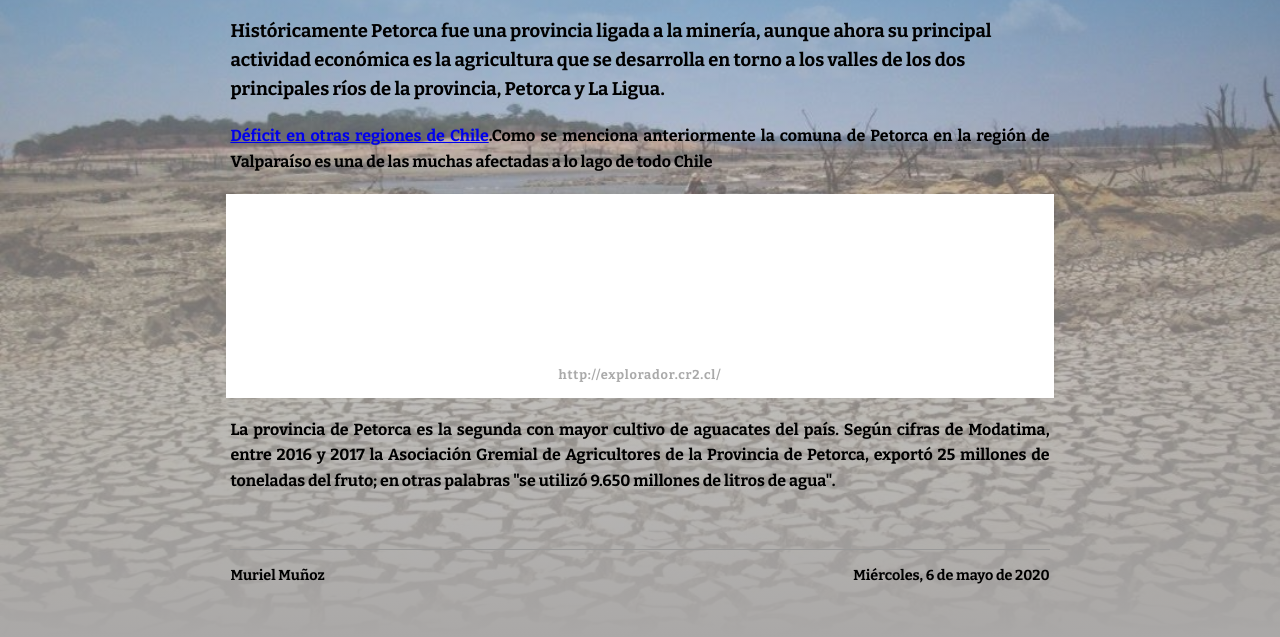
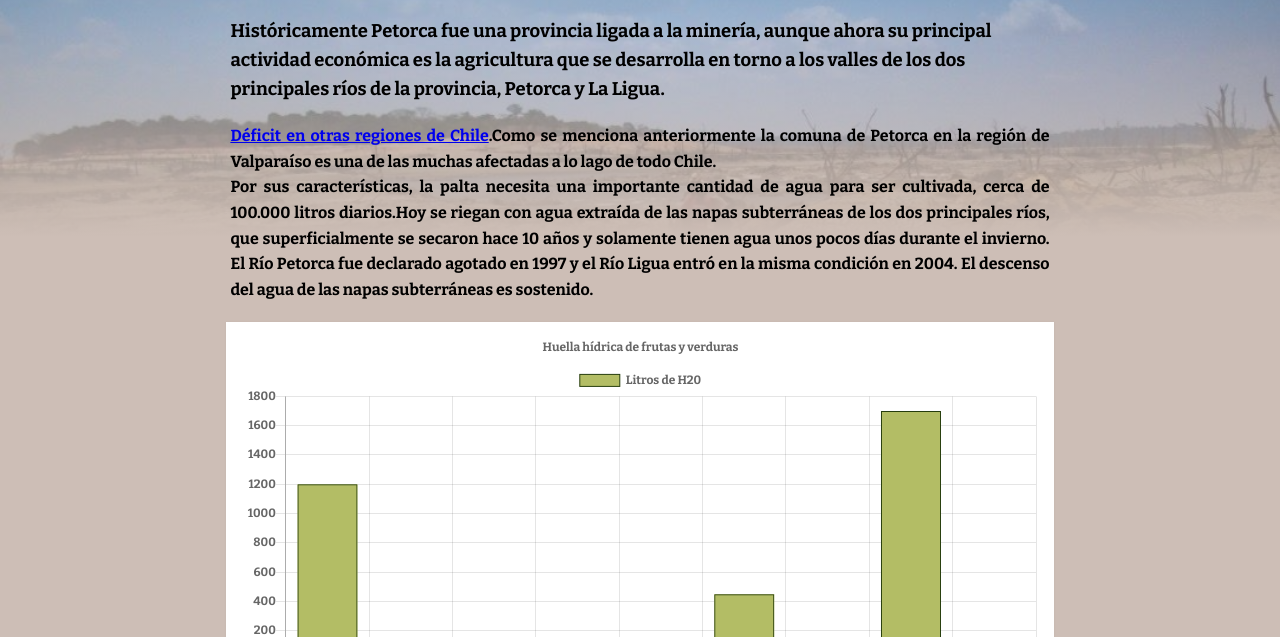
Before and after one commit to murimu/clase-09, a plain HTML site: page page-2.html in a window 1280 px wide. Shown: the part 163-800 px from the top of the page. Drawn offline with nearby package versions, Linux system fonts and the light colour scheme.

Commit message:
Add files via upload

```diff
--- a/estilo.css
+++ b/estilo.css
@@ -6,7 +6,7 @@ html, body {
 
 body {
     color: #000;
-    background: linear-gradient(180deg, rgba(105, 146, 171, 0.7) 100px, rgba(170, 168, 167, 0.5) 300px, rgba(170, 168, 167, 1) 800px), url('media/sequia.jpg');
+    background: linear-gradient(180deg, rgba(105, 146, 171, 0.7) 100px, rgba(170, 168, 167, 0.5) 200px, rgba(205, 190, 182, 1) 400px), url('media/sequia.jpg');
     background-size: 100% auto;
     background-repeat: no-repeat;
     font-family: 'Bitter', serif;
--- a/page-2.html
+++ b/page-2.html
@@ -50,12 +50,15 @@
         <section>
             <h2>Petorca y la industria de la palta</h2>
             <p>Históricamente Petorca fue una provincia ligada a la minería, aunque ahora su principal actividad económica es la agricultura que se desarrolla en torno a los valles de los dos principales ríos de la provincia, Petorca y La Ligua. </p>
-            <p><a href="page-1.html">Déficit en otras regiones de Chile</a>.Como se menciona anteriormente la comuna de Petorca en la región de Valparaíso es una de las muchas afectadas a lo lago de todo Chile</p>
+            <p><a href="page-1.html">Déficit en otras regiones de Chile</a>.Como se menciona anteriormente la comuna de Petorca en la región de Valparaíso
+               es una de las muchas afectadas a lo lago de todo Chile.
+             <br>Por sus características, la palta necesita una importante cantidad de agua para ser cultivada, cerca de 100.000 litros diarios.Hoy se riegan con agua extraída de las napas subterráneas de los dos principales ríos, que superficialmente se secaron hace 10 años y solamente tienen agua unos pocos días durante el invierno. El Río Petorca fue declarado agotado en 1997 y el Río Ligua entró en la misma condición en 2004. El descenso del agua de las napas subterráneas es sostenido. </p>
             <figure>
                 <canvas id="uci"></canvas>
-                <figcaption>http://explorador.cr2.cl/</figcaption>
+                <figcaption> https://www.cienciasambientales.com/es/noticias-ambientales/infografia-fundacion-aquae-huella-hidrica-produccion-de-alimentos-17218figcaption>
             </figure>
-            <p>La provincia de Petorca es la segunda con mayor cultivo de aguacates del país. Según cifras de Modatima, entre 2016 y 2017 la Asociación Gremial de Agricultores de la Provincia de Petorca, exportó 25 millones de toneladas del fruto; en otras palabras "se utilizó 9.650 millones de litros de agua".</p>
+            <p>La provincia de Petorca es la segunda con mayor cultivo de aguacates del país. Según cifras de Modatima, entre 2016 y 2017 la Asociación Gremial de Agricultores de la Provincia
+               de Petorca, exportó 25 millones de toneladas del fruto; en otras palabras "se utilizó 9.650 millones de litros de agua".</p>
         </section>
         <footer>
             <hr>
@@ -64,44 +67,28 @@
             </p>
         </footer>
       </div>
-    <script src="https://raw.githubusercontent.com/murimu/clase-09/gh-pages/precipitaciones%20promedio%20acumulado%20anual.csv"></script>
+      <script src="https://cdn.jsdelivr.net/npm/chart.js@2.8.0/dist/Chart.min.js"></script>
       <script>
-        Chart.defaults.global.defaultFontFamily = "'Lucida Console', 'Monaco', 'monospace'";
+          Chart.defaults.global.defaultFontFamily = "Bitter, 'Monaco', 'monospace'";
           new Chart(document.getElementById('uci').getContext('2d'), {
               type: 'bar',
               data: {
-                labels: ["01/04", "02/04", "03/04", "04/04", "05/04", "06/04", "07/04", "08/04", "09/04", "10/04", "11/04", "12/04", "13/04", "14/04", "15/04", "16/04", "17/04", "18/04", "19/04", "20/04", "21/04", "22/04", "23/04", "24/04", "25/04", "26/04", "27/04", "28/04", "29/04", "30/04"],
+                  labels: ["Paltas", "Tomates", "Naranjas", "Manzanas","Lechuga", "Maiz", "Lentejas", "Arroz", "Patata"],
                   datasets: [{
-                    label: 'CHILE',
-                    borderColor: '#cc2f59',
-                    backgroundColor: '#cc2f59',
+                      label: 'Litros de H20',
+                      borderColor: '#263D0D',
+                      backgroundColor: '#B3BD65',
                       borderWidth: 1,
                       pointRadius: 2,
                       lineTension: 0,
-                    data: [16, 18, 22, 27, 34, 37, 43, 48, 57, 65, 73, 80, 82, 92, 94, 105, 116, 126, 133, 139, 147, 160, 168, 174, 181, 189, 198, 207]
-                }, {
-                    label: 'ARGENTINA',
-                    borderColor: '#2b89f5',
-                    backgroundColor: '#2b89f5',
-                    borderWidth: 1,
-                    pointRadius: 2,
-                    lineTension: 0,
-                    data: [28, 36, 39, 43, 44, 48, 56, 63, 72, 82, 83, 90, 97, 102, 111, 115, 123, 129, 132, 136, 147, 152, 165, 176, 185, 192, 197, 207]
-                }, {
-                    label: 'ECUADOR',
-                    borderColor: '#6d2b65', // noten que este color coincide con el de h1{…} en el CSS
-                    backgroundColor: '#6d2b65', // esto para darle consistencia a los colores en uso
-                    borderWidth: 1,
-                    pointRadius: 2,
-                    lineTension: 0,
-                    data: [93, 120, 145, 172, 180, 191, 191, 242, 272, 297, 315, 333, 355, 369, 388, 403, 421, 456, 474, 507, 520, 537, 560, 576, 576, 576, 663, 871]
+                      data: [1200, 13, 110, 70,13, 450, 25, 1700, 25]
                   }]
               },
               options: {
                   responsive: true,
                   title: {
                       display: true,
-                    text: 'MUERTES POR COVID19 DURANTE ABRIL, 2020'
+                      text: 'Huella hídrica de frutas y verduras'
                   },
                   tooltips: {
                       position: 'nearest',
```
Also changed, not shown: page-1.html (+2 -2 lines). Lines whose indentation alone changed are shown as unchanged.
